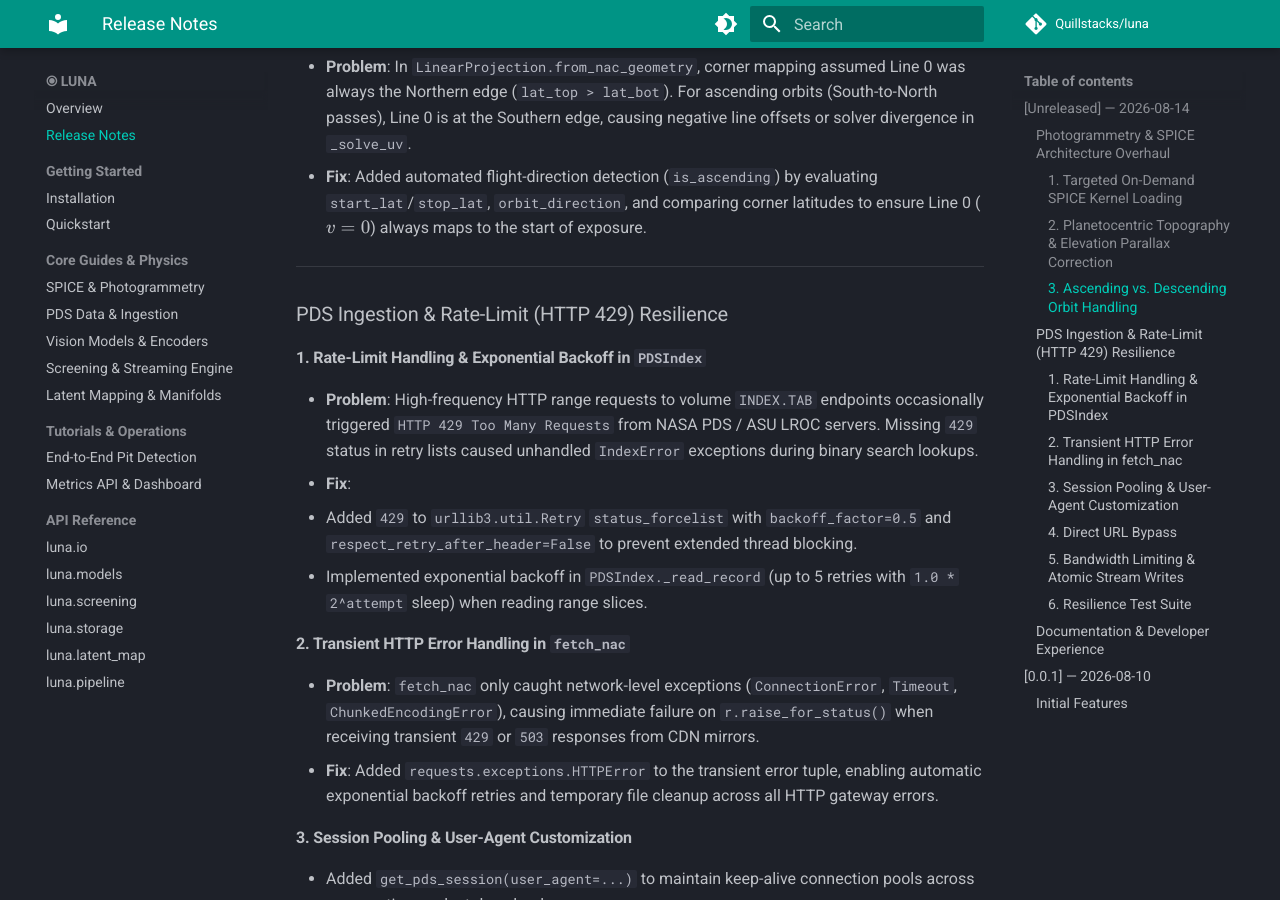
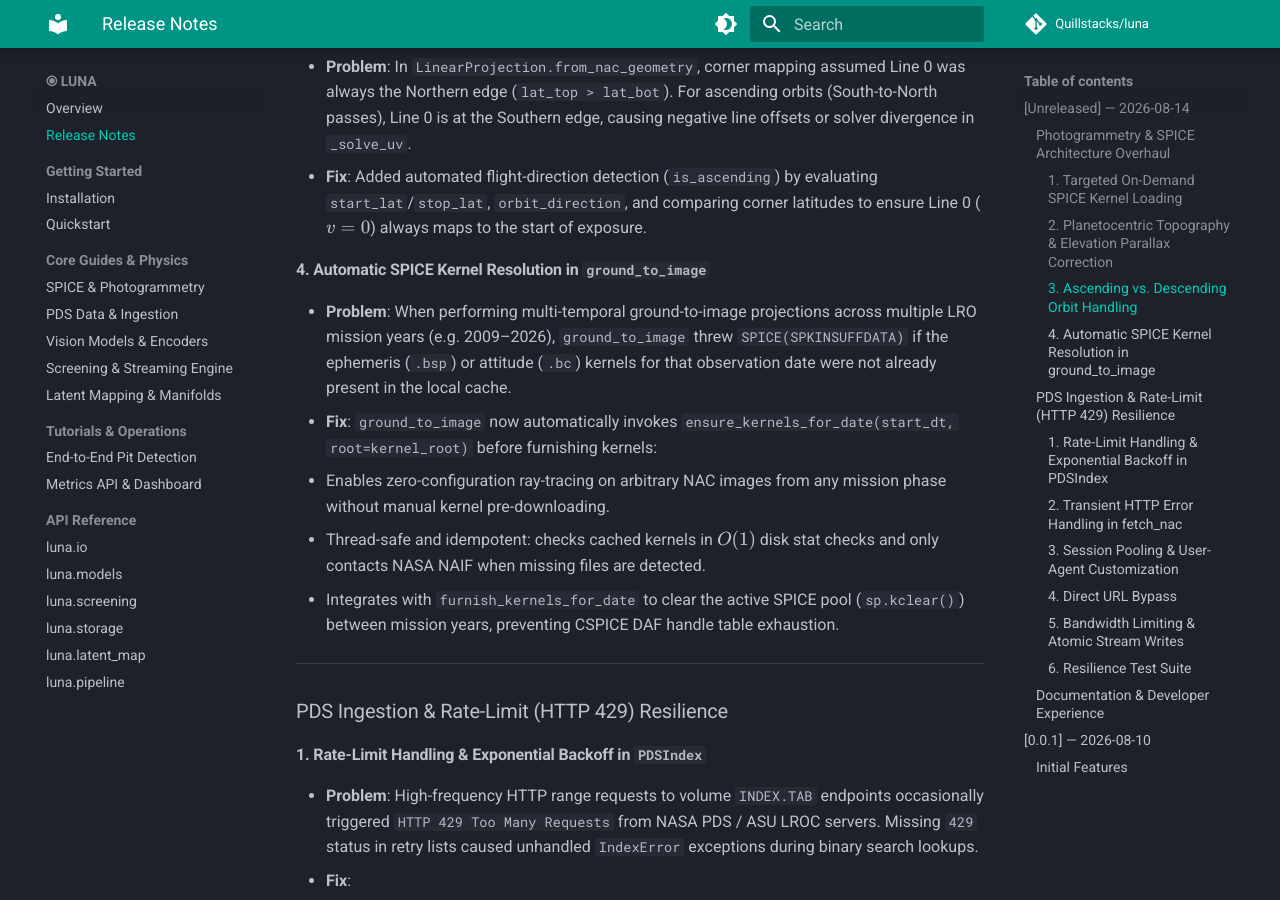
Before and after one commit to Quillstacks/luna, an MkDocs documentation site: the page built from docs/release-notes.md, in a window 1280 px wide and 900 px high, scrolled down 1016 px. Built offline with MkDocs 1.6.1 and Material for MkDocs 9.7.7, drawn with Linux system fonts in a browser that asks for light colours; comment, search, counter and statistics services are not loaded.

Commit message:
docs: add automatic SPICE kernel resolution in ground_to_image to release notes and guide

```diff
--- a/docs/release-notes.md
+++ b/docs/release-notes.md
@@ -28,6 +28,13 @@ All notable changes to the `luna` library are documented in this file.
 #### 3. Ascending vs. Descending Orbit Handling
 * **Problem**: In `LinearProjection.from_nac_geometry`, corner mapping assumed Line 0 was always the Northern edge (`lat_top > lat_bot`). For ascending orbits (South-to-North passes), Line 0 is at the Southern edge, causing negative line offsets or solver divergence in `_solve_uv`.
 * **Fix**: Added automated flight-direction detection (`is_ascending`) by evaluating `start_lat`/`stop_lat`, `orbit_direction`, and comparing corner latitudes to ensure Line 0 ($v=0$) always maps to the start of exposure.
+
+#### 4. Automatic SPICE Kernel Resolution in `ground_to_image`
+* **Problem**: When performing multi-temporal ground-to-image projections across multiple LRO mission years (e.g. 2009–2026), `ground_to_image` threw `SPICE(SPKINSUFFDATA)` if the ephemeris (`.bsp`) or attitude (`.bc`) kernels for that observation date were not already present in the local cache.
+* **Fix**: `ground_to_image` now automatically invokes `ensure_kernels_for_date(start_dt, root=kernel_root)` before furnishing kernels:
+  - Enables zero-configuration ray-tracing on arbitrary NAC images from any mission phase without manual kernel pre-downloading.
+  - Thread-safe and idempotent: checks cached kernels in $O(1)$ disk stat checks and only contacts NASA NAIF when missing files are detected.
+  - Integrates with `furnish_kernels_for_date` to clear the active SPICE pool (`sp.kclear()`) between mission years, preventing CSPICE DAF handle table exhaustion.
 
 ---
 
```
Also changed, not shown: docs/guide/spice-and-photogrammetry.md (+3 -0 lines).
